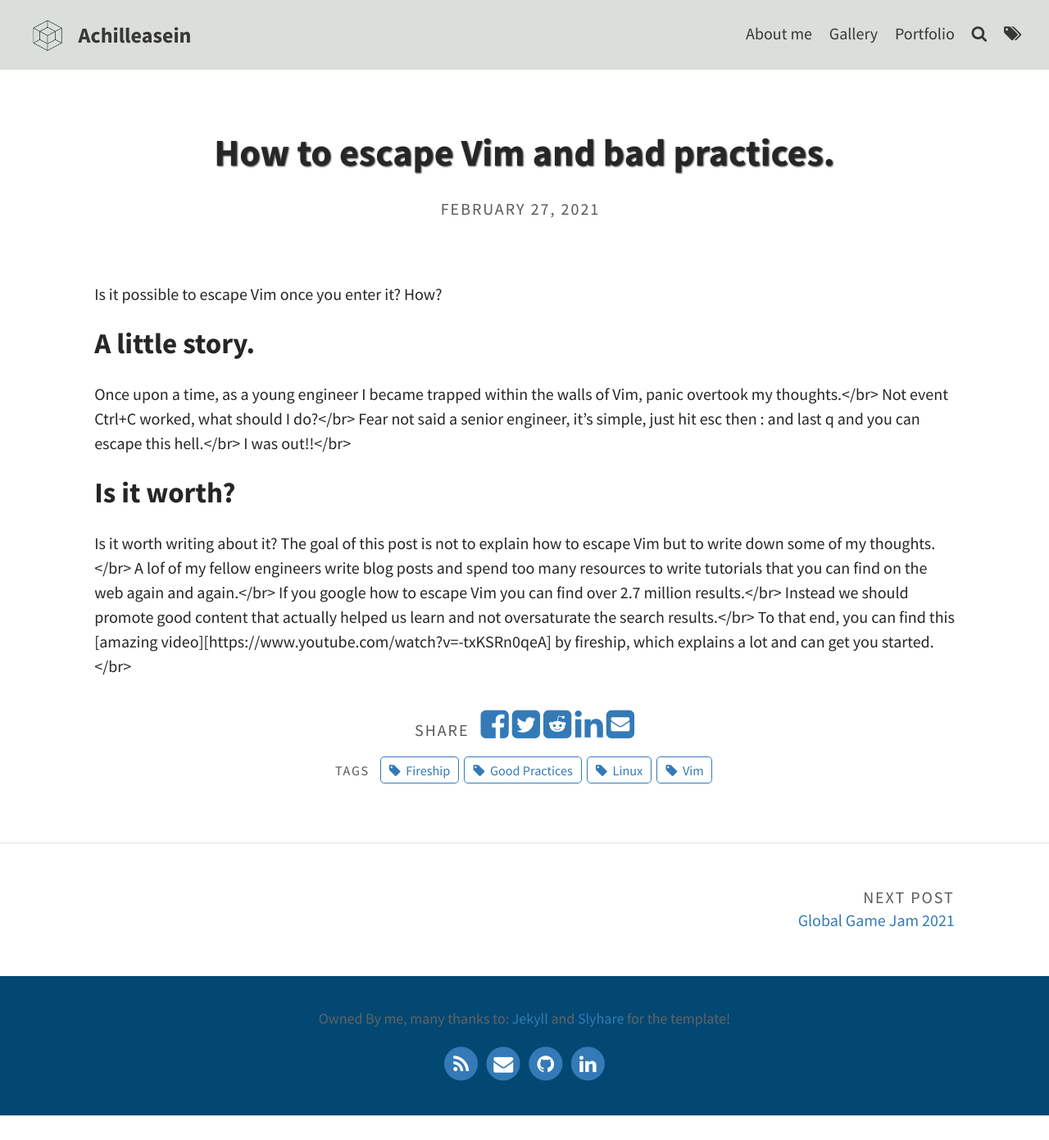
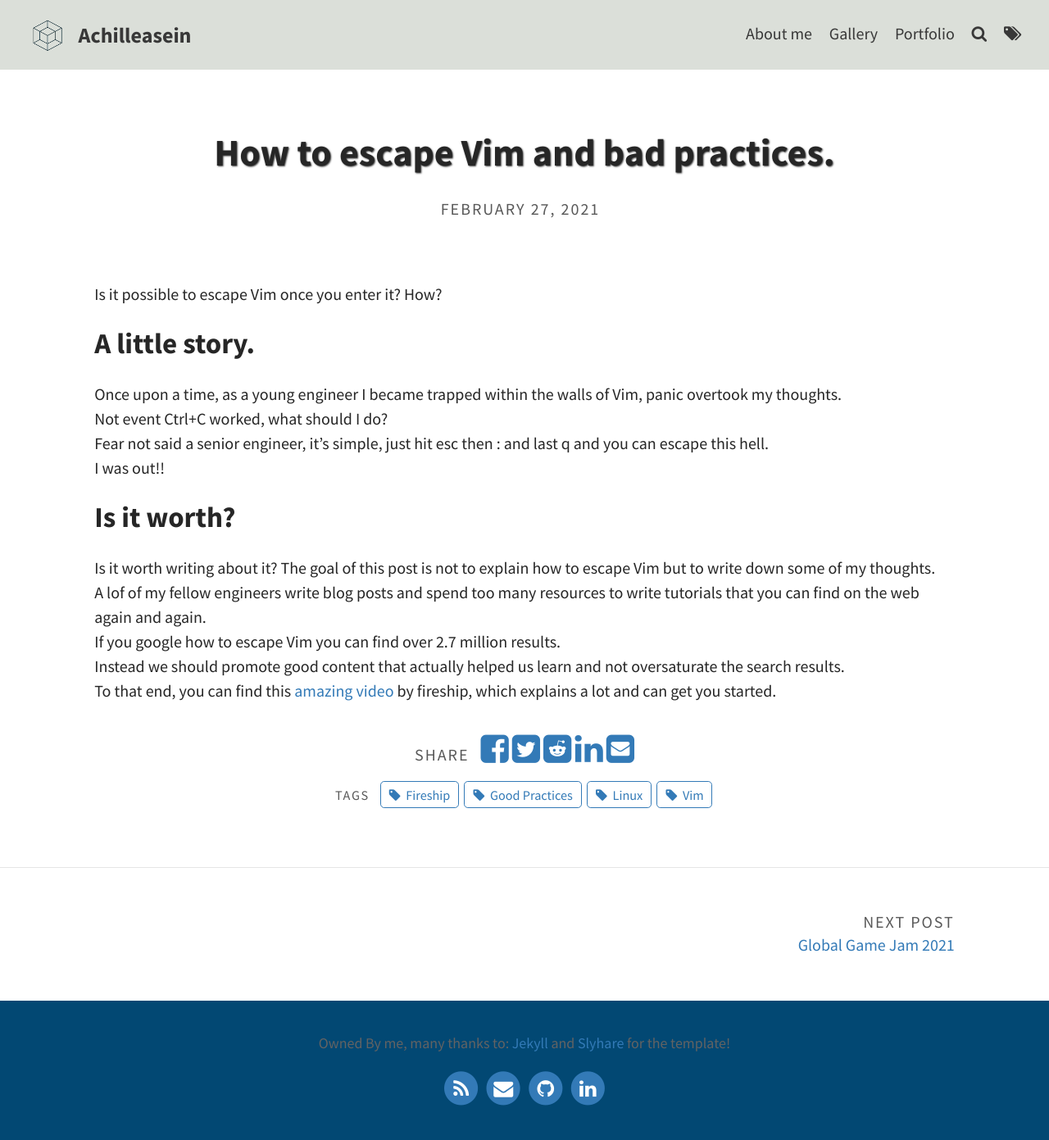
Before and after one commit to Achilleasein/achilleasein, a Jekyll site: the page built from _posts/2021-02-27-escape-vim.md, in a window 1280 px wide. Shown: the whole page at 82% size. Built offline with Jekyll 4.4.1, drawn with Linux system fonts in a browser that asks for light colours; before the commit the page ends 1361 px from its top, so only the background shows below that.

Commit message:
fixed wrong new lines

```diff
--- a/_posts/2021-02-27-escape-vim.md
+++ b/_posts/2021-02-27-escape-vim.md
@@ -9,14 +9,14 @@ Is it possible to escape Vim once you enter it? How?
 <!--more-->
 
 ## A little story.
-Once upon a time, as a young engineer I became trapped within the walls of Vim, panic overtook my thoughts.</br>
-Not event Ctrl+C worked, what should I do?</br>
-Fear not said a senior engineer, it's simple, just hit esc then : and last q and you can escape this hell.</br>
-I was out!!</br>
+Once upon a time, as a young engineer I became trapped within the walls of Vim, panic overtook my thoughts.<br/>
+Not event Ctrl+C worked, what should I do?<br/>
+Fear not said a senior engineer, it's simple, just hit esc then : and last q and you can escape this hell.<br/>
+I was out!!<br/>
 
 ## Is it worth?
-Is it worth writing about it? The goal of this post is not to explain how to escape Vim but to write down some of my thoughts.</br>
-A lof of my fellow engineers write blog posts and spend too many resources to write tutorials that you can find on the web again and again.</br>
-If you google how to escape Vim you can find over 2.7 million results.</br>
-Instead we should promote good content that actually helped us learn and not oversaturate the search results.</br>
-To that end, you can find this [amazing video][https://www.youtube.com/watch?v=-txKSRn0qeA] by fireship, which explains a lot and can get you started.</br>
+Is it worth writing about it? The goal of this post is not to explain how to escape Vim but to write down some of my thoughts.<br/>
+A lof of my fellow engineers write blog posts and spend too many resources to write tutorials that you can find on the web again and again.<br/>
+If you google how to escape Vim you can find over 2.7 million results.<br/>
+Instead we should promote good content that actually helped us learn and not oversaturate the search results.<br/>
+To that end, you can find this [amazing video](https://www.youtube.com/watch?v=-txKSRn0qeA) by fireship, which explains a lot and can get you started.<br/>
```
